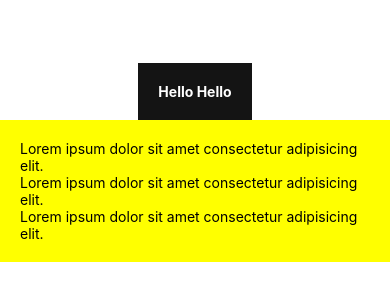
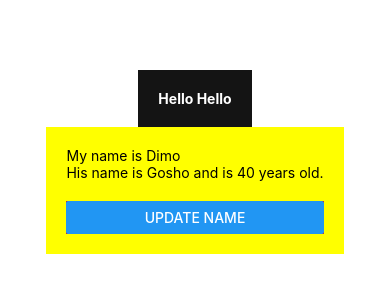
Before and after one commit to DimoDimchev/LearningReactNative, a React Native app: screen / in a window 390 px wide. Shown: the part 260-560 px from the top of the page. Built offline with nearby package versions, Linux system fonts and the light colour scheme.

Commit message:
Learned about state

```diff
--- a/App.js
+++ b/App.js
@@ -1,17 +1,27 @@
 import { StatusBar } from 'expo-status-bar';
-import React from 'react';
-import { StyleSheet, Text, View } from 'react-native';
+import React, {useState} from 'react';
+import { Button, StyleSheet, Text, View } from 'react-native';
 
 export default function App() {
+  const [name, setName] = useState('Dimo');
+  const [person, setPerson] = useState({name: 'Gosho', age: 40});
+
+  const clickHandler = () => {
+    setName('Pesho');
+    setPerson({name: 'Mario', age: 600});
+  };
+
   return (
     <View style={styles.container}>
       <View style={styles.header}>
         <Text style={styles.boldText}>Hello Hello</Text>
       </View>
       <View style={styles.body}>
-        <Text>Lorem ipsum dolor sit amet consectetur adipisicing elit.</Text>
-        <Text>Lorem ipsum dolor sit amet consectetur adipisicing elit.</Text>
-        <Text>Lorem ipsum dolor sit amet consectetur adipisicing elit.</Text>
+        <Text>My name is {name}</Text>
+        <Text>His name is {person.name} and is {person.age} years old.</Text>
+        <View style={styles.buttonContainer}>
+          <Button title='update name' onPress={clickHandler}/>
+        </View>
       </View>
       <StatusBar style="auto" />
     </View>
@@ -35,5 +45,9 @@
   body: {
     backgroundColor: 'yellow',
     padding: 20,
+  },
+  buttonContainer: {
+    backgroundColor: 'red',
+    marginTop: 20,
   }
 });
```
